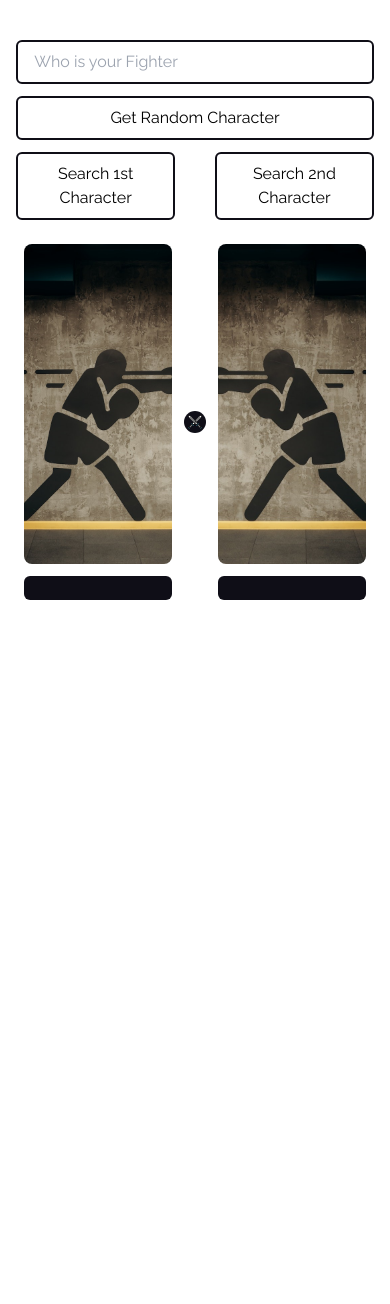
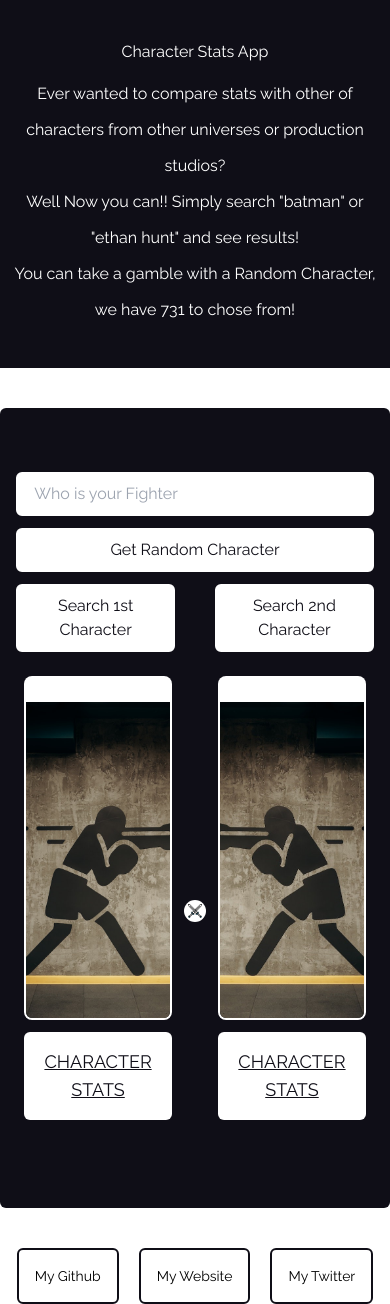
Before and after one commit to artofnuel/hero-stats, a website: page public/index.html in a window 390 px wide. Before the commit the page ends 884 px from the top, so only its background shows below. Drawn offline with Linux system fonts and the light colour scheme.

Commit message:
Updates to Html + css, Final touches on Js.

```diff
--- a/public/index.html
+++ b/public/index.html
@@ -10,34 +10,57 @@
         @import url('https://fonts.googleapis.com/css2?family=Raleway&display=swap');
     </style>
 </head>
-<body class="w-full h-screen bg-cover bg-center bg-no-repeat mt-10 font-raleway">
+<body class="w-full h-screen font-raleway">
+    <div class="flex flex-col p-3 py-10 space-y-3 justify-center items-center text-center text-white bg-bkg md:text-xl">
+        <h1>Character Stats App</h1>
+        <p class="leading-9">Ever wanted to compare stats with other of characters
+            from other universes or production studios?<br>
+            Well Now you can!! Simply search "batman" or "ethan hunt"
+            and see results!<br class="md:hidden">
+            You can take a gamble with a Random Character, we have 731 to chose from!
+        </p>
+    </div>
+    <div class=" max-w-7xl bg-bkg mx-auto py-16 my-10 rounded-md">
+        <!-- Input Fields -->
         <section>
             <div class="w-full max-w-5xl flex flex-col justify-center items-center space-y-3 mx-auto">
-            <input id="searchInput" class="w-11/12 border-2 border-bkg p-2 px-4 rounded-md outline-none" type="text" placeholder="Who is your Fighter">
-            <button id="getNewHero" class="w-11/12 border-2 border-bkg p-2 px-4 rounded-md hover:bg-bkg hover:text-white">Get Random Character</button>
+                <input id="searchInput" class="w-11/12 text-bkg border-2 border-white p-2 px-4 rounded-md outline-none" type="text" placeholder="Who is your Fighter">
+                <button id="getNewHero" class="w-11/12 border-2 border-white p-2 px-4 rounded-md bg-white text-bkg hover:text-white hover:bg-transparent">Get Random Character</button>
                 <div class="flex w-11/12 space-x-10 justify-between">
-                <button id="search1" class="w-1/2 border-2 border-bkg p-2 px-4 rounded-md hover:bg-bkg hover:text-white">Search 1st Character</button>
-                <button id="search2" class="w-1/2 border-2 border-bkg p-2 px-4 rounded-md hover:bg-bkg hover:text-white">Search 2nd Character</button>
+                    <button id="search1" class="w-1/2 border-2 border-white p-2 px-4 rounded-md bg-white text-bkg hover:text-white hover:bg-transparent">Search 1st Character</button>
+                    <button id="search2" class="w-1/2 border-2 border-white p-2 px-4 rounded-md bg-white text-bkg hover:text-white hover:bg-transparent">Search 2nd Character</button>
                 </div>
             </div>
         </section>
+        <!-- Character Section -->
         <section class="container flex flex-col justify-center items-center mx-auto">
-        <div class="flex space-x-3 md:space-x-8 p-6 justify-center items-center">
+            <div class="flex space-x-3 md:space-x-8 p-6 justify-center items-start">
                 <div class="w-1/2 md:w-96">
-                <h2 id="player1Name" class="text-xl tracking-widest text-center"></h2>
-                <img id="player1" src="images/player1.jpg" alt="" class="w-full h-80 object-cover rounded-lg md:h-128">
-                <div id="player1Powerstats" class="w-full bg-bkg text-white mt-3 rounded-md space-y-2 p-3 text-xl"></div>
+                    <h2 id="player1Name" class="text-md tracking-widest text-center text-bkg py-3 bg-white rounded-t-lg md:text-xl"></h2>
+                    <img id="player1" src="images/player1.jpg" alt="" class="w-full h-80 object-cover rounded-b-lg border-2 border-white md:h-128">
+                    <div id="player1Powerstats" class="w-full bg-white text-bkg mt-3 rounded-md space-y-2 p-3 py-4 text-lg md:text-xl">
+                        <h2 class="text-lg text-center underline underline-offeset-8">CHARACTER STATS</h2>
                     </div>
-            <div class="bg-bkg p-1 rounded-full w-6 md:w-24 my-auto">
+                </div>
+                <div class="bg-white p-1 rounded-full w-6 mt-56 md:w-24">
                     <img src="images/sword-fight-svgrepo-com.svg" alt="" class="w-6 md:w-24">
                 </div>
                 <div class="w-1/2 md:w-96">
-                <h2 id="player2Name" class="text-x tracking-widest text-centerl"></h2>
-                <img id="player2" src="images/player2.jpg" alt="" class="w-full h-80 object-cover rounded-lg md:h-128">
-                <div id="player2Powerstats" class="w-full bg-bkg text-white mt-3 rounded-md space-y-2 p-3 text-xl"></div>
+                    <h2 id="player2Name" class="text-md tracking-widest text-center text-bkg py-3 bg-white rounded-t-lg md:text-xl"></h2>
+                    <img id="player2" src="images/player2.jpg" alt="" class="w-full h-80 object-cover rounded-b-lg border-2 border-white md:h-128">
+                    <div id="player2Powerstats" class="w-full bg-white text-bkg mt-3 rounded-md space-y-2 p-3 py-4 text-lg md:text-xl">
+                        <h2 class="text-center underline underline-offeset-8">CHARACTER STATS</h2>
+                    </div>
                 </div>
             </div>
         </section>
+    </div>
+    <section class="container flex space-x-5 justify-center items-center mx-auto mb-10 text-center">
+        <a class="p-4 text-sm rounded-md border-2 border-bkg hover:bg-bkg transition-all ease-in-out hover:duration-300 hover:text-white md:w-32" href="https://github.com/artofnuel">My Github</a>
+        <a class="p-4 text-sm rounded-md border-2 border-bkg hover:bg-bkg transition-all ease-in-out hover:duration-300 hover:text-white md:w-32" href="https://artofnuel.mypixieset.com/">My Website</a>
+        <a class="p-4 text-sm rounded-md border-2 border-bkg hover:bg-bkg transition-all ease-in-out hover:duration-300 hover:text-white md:w-32" href="https://twitter.com/artofnuel">My Twitter</a>
+    </section>
+
 
     <script src="js/combat.js"></script>
 </body>
--- a/public/js/combat.js
+++ b/public/js/combat.js
@@ -14,6 +14,8 @@ const baseUrl = `https://www.superheroapi.com/api.php/${myToken}`
 //     .then(json => console.log(json))
 
 // Lets set our variables
+let heading = `<h2 class="text-sm text-center underline underline-offeset-8 md:text-lg">CHARACTER STATS</h2>`
+
 let player1 = document.getElementById('player1')
 let player1Name = document.getElementById('player1Name')
 let player1Powerstats = document.getElementById('player1Powerstats')
@@ -35,18 +37,18 @@ const getRandomHero = (id, id2, name) => {
     fetch(`${baseUrl}/${id}`)
     .then(content => content.json())
     .then(json => {
-        // console.log(json)
+        console.log(json)
 
         let stats = getStats(json)
 
         let heroName = json.name
-        player1Name.innerText = heroName
+        player1Name.innerText = heroName.toUpperCase()
 
         let heroImg = json.image.url
         player1.src = `${heroImg}`
 
         let powerstats = json.powerstats
-        player1Powerstats.innerHTML = stats
+        player1Powerstats.innerHTML = `${heading} ${stats}`
     })
     fetch(`${baseUrl}/${id2}`)
     .then(content => content.json())
@@ -54,13 +56,13 @@ const getRandomHero = (id, id2, name) => {
         // console.log(json)
 
         let heroName = json.name
-        player2Name.innerText = heroName
+        player2Name.innerText = heroName.toUpperCase()
 
         let heroImg = json.image.url
         player2.src = `${heroImg}`
 
         let stats = getStats(json)
-        player2Powerstats.innerHTML = stats
+        player2Powerstats.innerHTML = `${heading} ${stats}`
     })
 };
 
@@ -74,13 +76,13 @@ const searchHero1 = (name) => {
         console.log(json)
 
         let heroName = json.results[0].name
-        player1Name.innerText = heroName
+        player1Name.innerText = heroName.toUpperCase()
 
         let heroImg = json.results[0].image.url
         player1.src = `${heroImg}`
 
         let stats = getStats(json.results[0])
-        player1Powerstats.innerHTML = stats
+        player1Powerstats.innerHTML = `${heading} ${stats}`
     })
 }
 
@@ -93,13 +95,13 @@ const searchHero2 = (name) => {
         console.log(json)
 
         let heroName = json.results[0].name
-        player2Name.innerText = heroName
+        player2Name.innerText = heroName.toUpperCase()
 
         let heroImg = json.results[0].image.url
         player2.src = `${heroImg}`
 
         let stats = getStats(json.results[0])
-        player2Powerstats.innerHTML = stats
+        player2Powerstats.innerHTML = `${heading} ${stats}`
     })
 }
 
@@ -108,7 +110,7 @@ const searchHero2 = (name) => {
 const getStats = (hero) => {
     // console.log(Object.keys(hero.powerstats))
     const heroStats = Object.keys(hero.powerstats).map(stat => {
-        return `<h2>${stat}: ${hero.powerstats[stat]}</h2>`
+        return `<h2>${stat.toUpperCase()}: ${hero.powerstats[stat]}</h2>`
     })
     console.log(heroStats)
     return heroStats.join('')
```
Also changed, not shown: public/css/main.css. Lines whose indentation alone changed are shown as unchanged.
